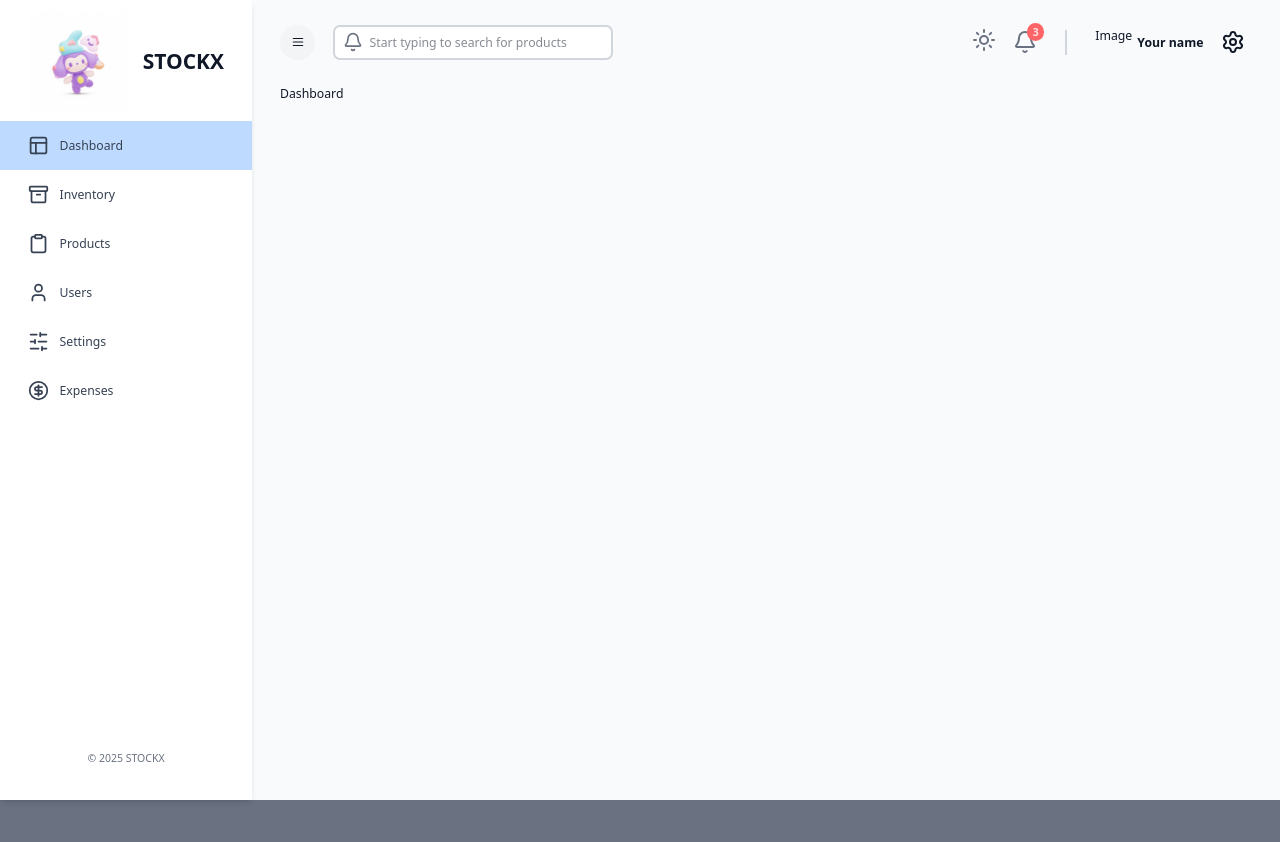
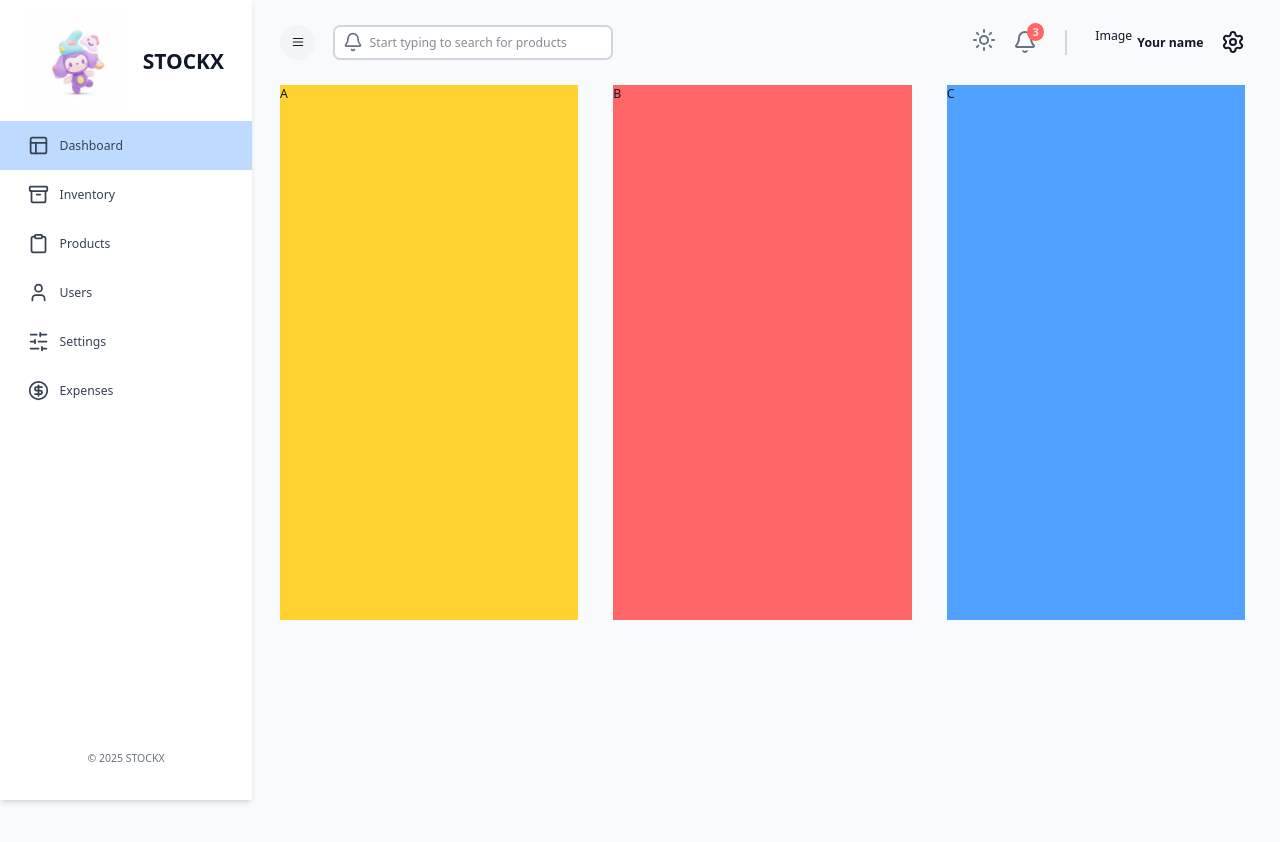
Before and after one commit to SongC-unsw/Fullstack-inventory-management, a Next.js app in the folder client/: page / in a window 1280 px wide. Shown: the top 842 px of the page. Before the commit the page ends 800 px from the top, so only its background shows below. Built offline with nearby package versions, Linux system fonts and the light colour scheme; no server answers.

Commit message:
feat: update Dashboard component layout and add responsive grid styling

```diff
--- a/client/src/app/dashboard/page.tsx
+++ b/client/src/app/dashboard/page.tsx
@@ -1,3 +1,11 @@
 export default function Dashboard() {
-  return <>Dashboard</>;
+  return (
+    <>
+      <div className='grid grid-cols-1 md:grid-cols-2 xl:grid-cols-3 xl:overflow-auto gap-10 pb-4 custom-grid-rows'>
+        <div className='bg-amber-300 row-span-3 xl:row-span-6'>A</div>
+        <div className='bg-red-400 row-span-3 xl:row-span-6'>B</div>
+        <div className='bg-blue-400 row-span-3 xl:row-span-6'>C</div>
+      </div>
+    </>
+  );
 }
--- a/client/src/app/globals.css
+++ b/client/src/app/globals.css
@@ -20,4 +20,13 @@ app {
   @apply text-gray-900;
 }
 
-/* TODO: DARK MODE*/
+@media (min-width: 768px) {
+  .custom-grid-rows {
+    grid-template-rows: repeat(8, 20vh);
+  }
+}
+@media (min-width: 1280px) {
+  .custom-grid-rows {
+    grid-template-rows: repeat(8, 7.5vh);
+  }
+}
```
